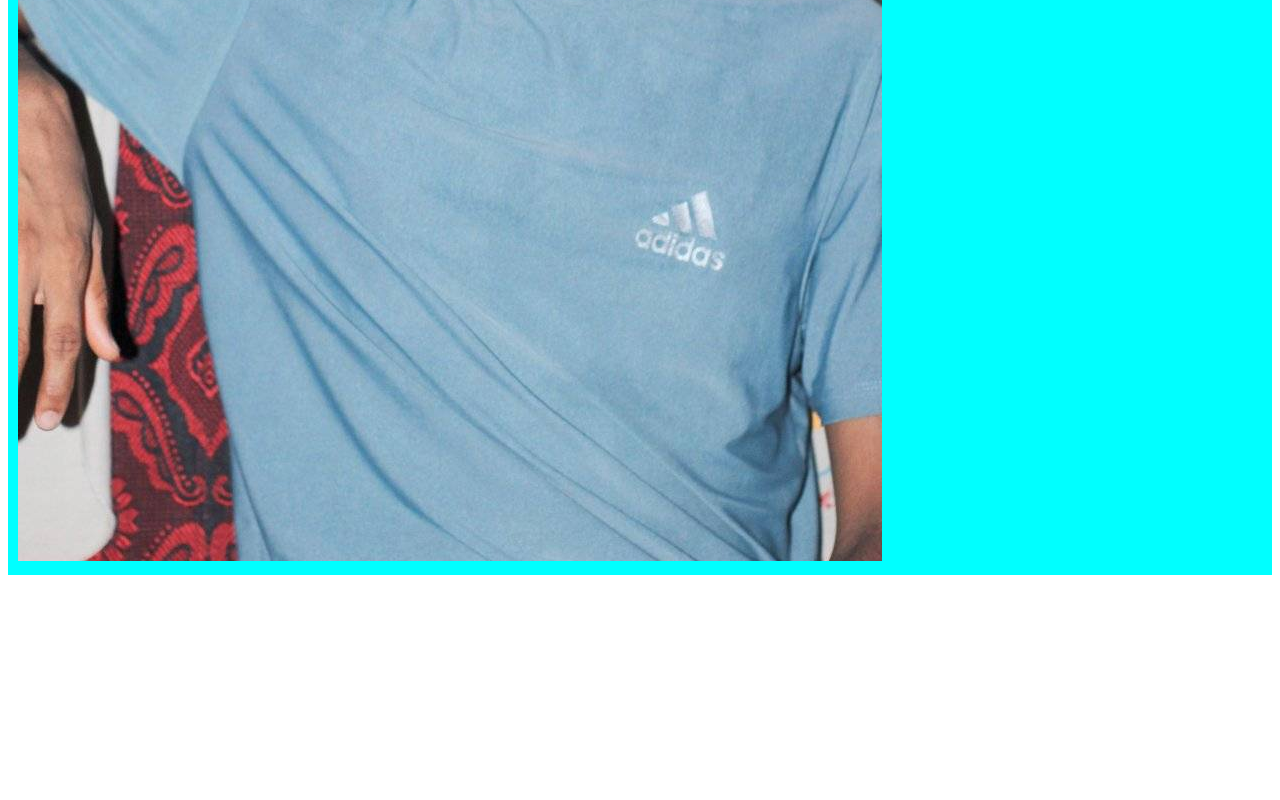
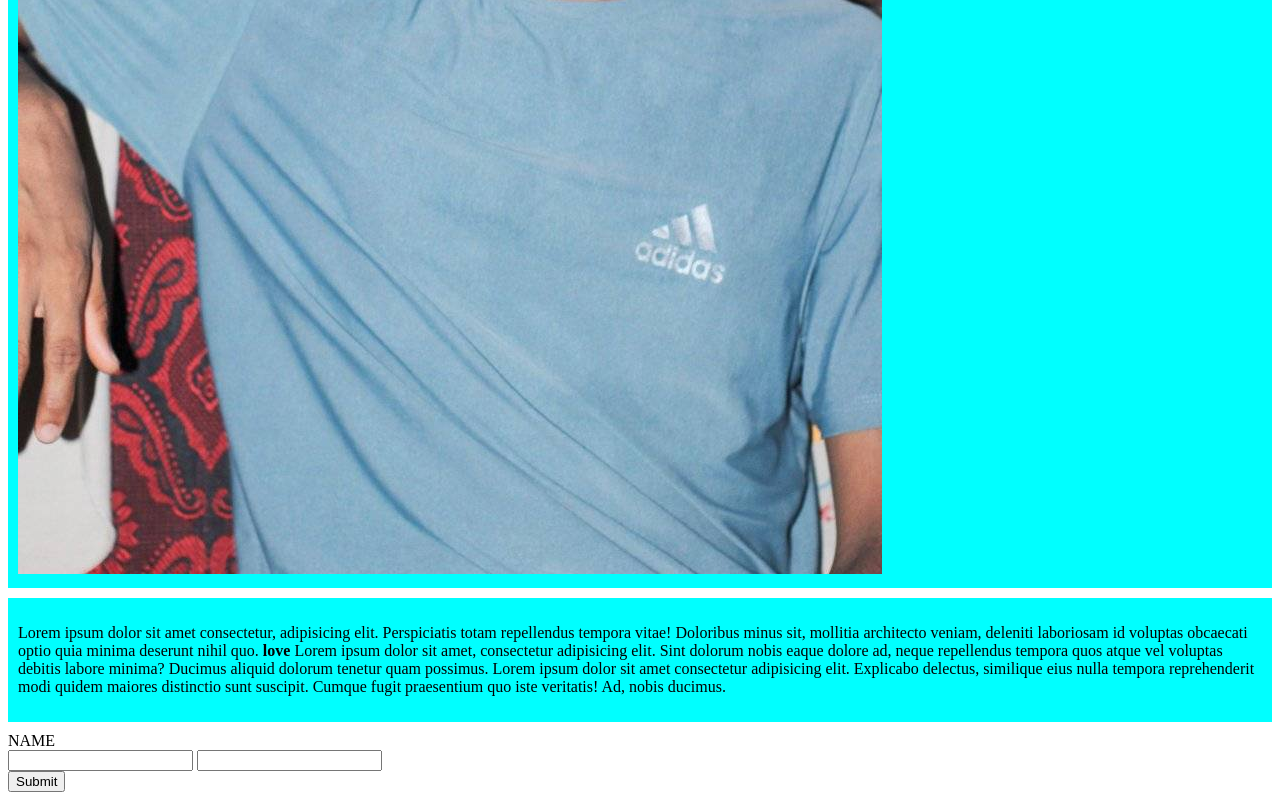
Before and after one commit to MOTIUR-R/my-first-github-repo, a plain HTML site: page index.html in a window 1280 px wide. Shown: the part 890-1690 px from the top of the page. Before the commit the page ends 1473 px from the top, so only its background shows below. Drawn offline with Linux system fonts and the light colour scheme.

Commit message:
added the body content

```diff
--- a/index.html
+++ b/index.html
@@ -8,10 +8,20 @@
 </head>
 <body>
     <div>
-        <h2>HELLO WELCOME TO MY WEBSITE</h2>
+       <h1 align="center">HELLO WELCOME TO MY WEBSITE</h1>
         <P>Lorem ipsum dolor sit, amet consectetur adipisicing elit. Assumenda excepturi repudiandae eum ratione a consectetur ex dignissimos enim facere accusantium, quidem commodi corporis labore asperiores fuga, recusandae ut error vitae! Lorem ipsum dolor sit amet consectetur adipisicing elit. Ipsum culpa molestiae quisquam tempore et ex adipisci sint eos voluptates maxime, minima fugit pariatur optio officiis, deleniti necessitatibus laborum sequi eum!</P>
         <align><img src="image mohid.jpg" alt="mohid"></align>
+
     </div>
+    <div>
+        <p>Lorem ipsum dolor sit amet consectetur, adipisicing elit. Perspiciatis totam repellendus tempora vitae! Doloribus minus sit, mollitia architecto veniam, deleniti laboriosam id voluptas obcaecati optio quia minima deserunt nihil quo. <strong>love </strong>Lorem ipsum dolor sit amet, consectetur adipisicing elit. Sint dolorum nobis eaque dolore ad, neque repellendus tempora quos atque vel voluptas debitis labore minima? Ducimus aliquid dolorum tenetur quam possimus. Lorem ipsum dolor sit amet consectetur adipisicing elit. Explicabo delectus, similique eius nulla tempora reprehenderit modi quidem maiores distinctio sunt suscipit. Cumque fugit praesentium quo iste veritatis! Ad, nobis ducimus.</p>
+    </div>
+    <form>
+        <table for="name">NAME</table>
+        <input type="text" id="name" required />
+        <input type="password"><br>
+        <input type="submit" value="Submit" />
+    </form>
 
 </body>
 </html>
--- a/style/blog.css
+++ b/style/blog.css
@@ -1,4 +1,5 @@
 div{background-color: aqua;
     padding: 10px;
+    margin-bottom: 10px;
 
-}
+form {background-color: blueviolet;}
```
